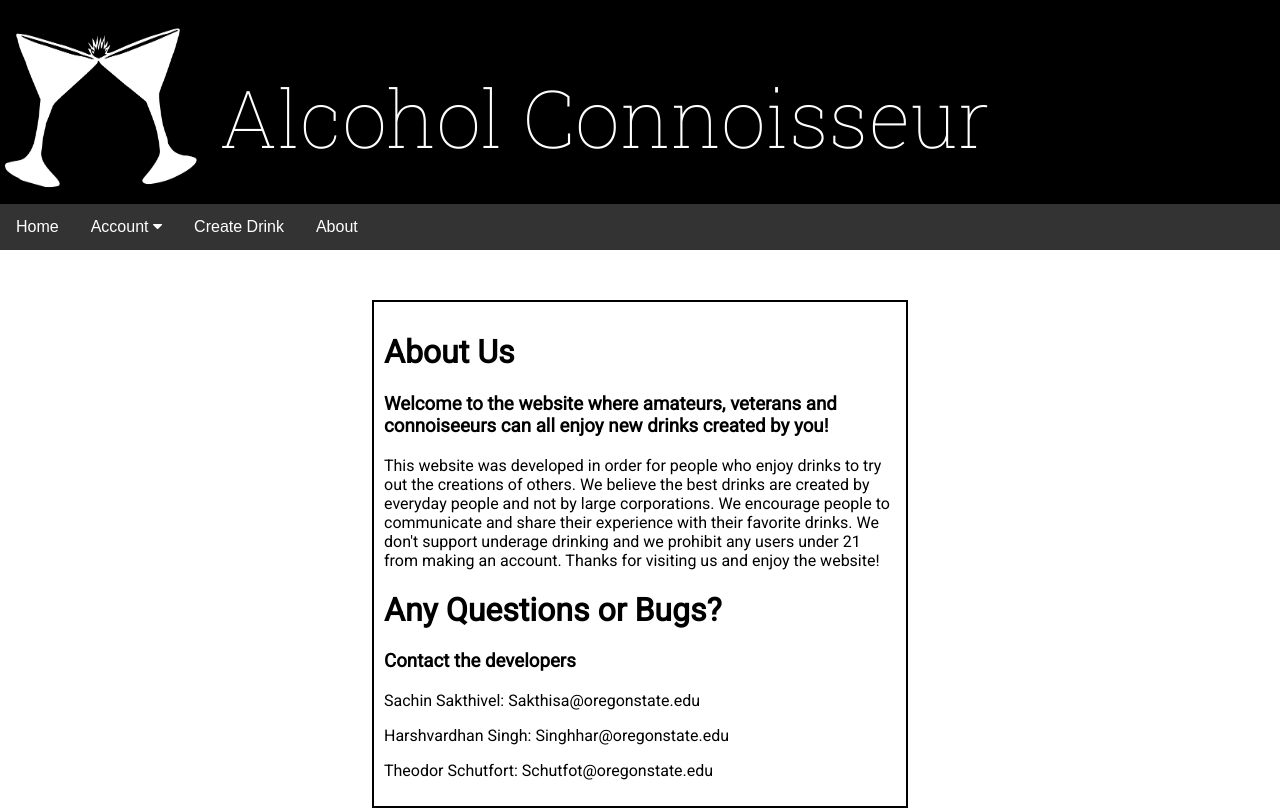
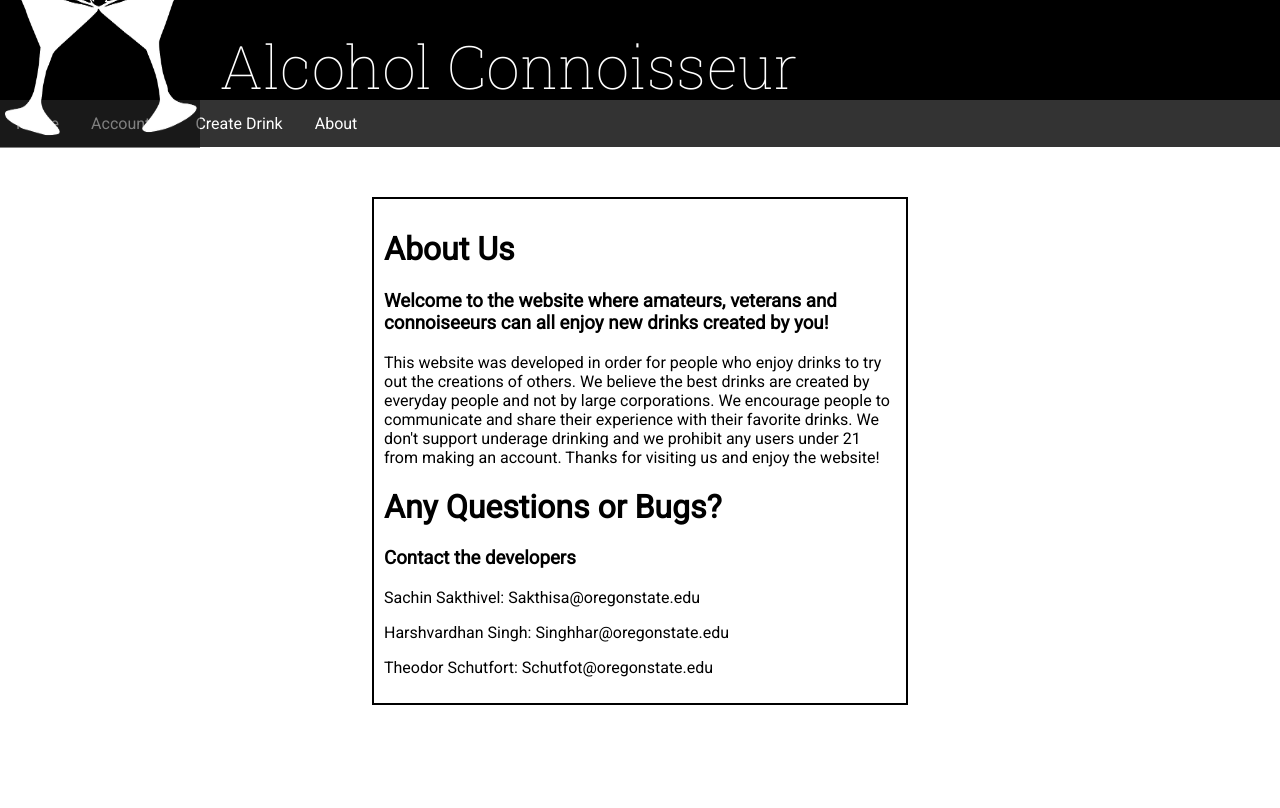
Before and after one commit to harshboi/Alcohol-Connoisseur, a PHP site: page /About.php in a window 1280 px wide. After the commit the page ends 705 px from the top, so only its background shows below. Run offline with PHP 8.4, Linux system fonts and the light colour scheme.

Commit message:
Made header smaller

```diff
--- a/index.php
+++ b/index.php
@@ -27,7 +27,7 @@
     <header>
 
       <div class="header-image-container">
-        <img src="cocktail.png" alt="cocktail" width="200" height="200">
+        <img src="cocktail.png" alt="cocktail" width="100" height="100">
       </div>
 
       <h1 class="site-title"><a href="#">Alcohol Connoisseur</a></h1>
--- a/style.css
+++ b/style.css
@@ -52,6 +52,7 @@ header {
   align-items: center;
   display: flex;
   position: relative;
+  height: 100px;
 }
 
 header a {
@@ -60,7 +61,7 @@ header a {
 
 .site-title {
   font-family: "Roboto Slab", serif;
-  font-size: 80px;
+  font-size: 60px;
   font-weight: 100;
   margin: 0 0px 0px 20px;
   padding-top: 30px;
@@ -310,7 +311,7 @@ header a {
 .navbar {
     overflow: hidden;
     background-color: #333;
-    font-family: Arial, Helvetica, sans-serif;
+    font-family: 'Roboto', sans-serif;
 }
 
 .navbar a {
```
